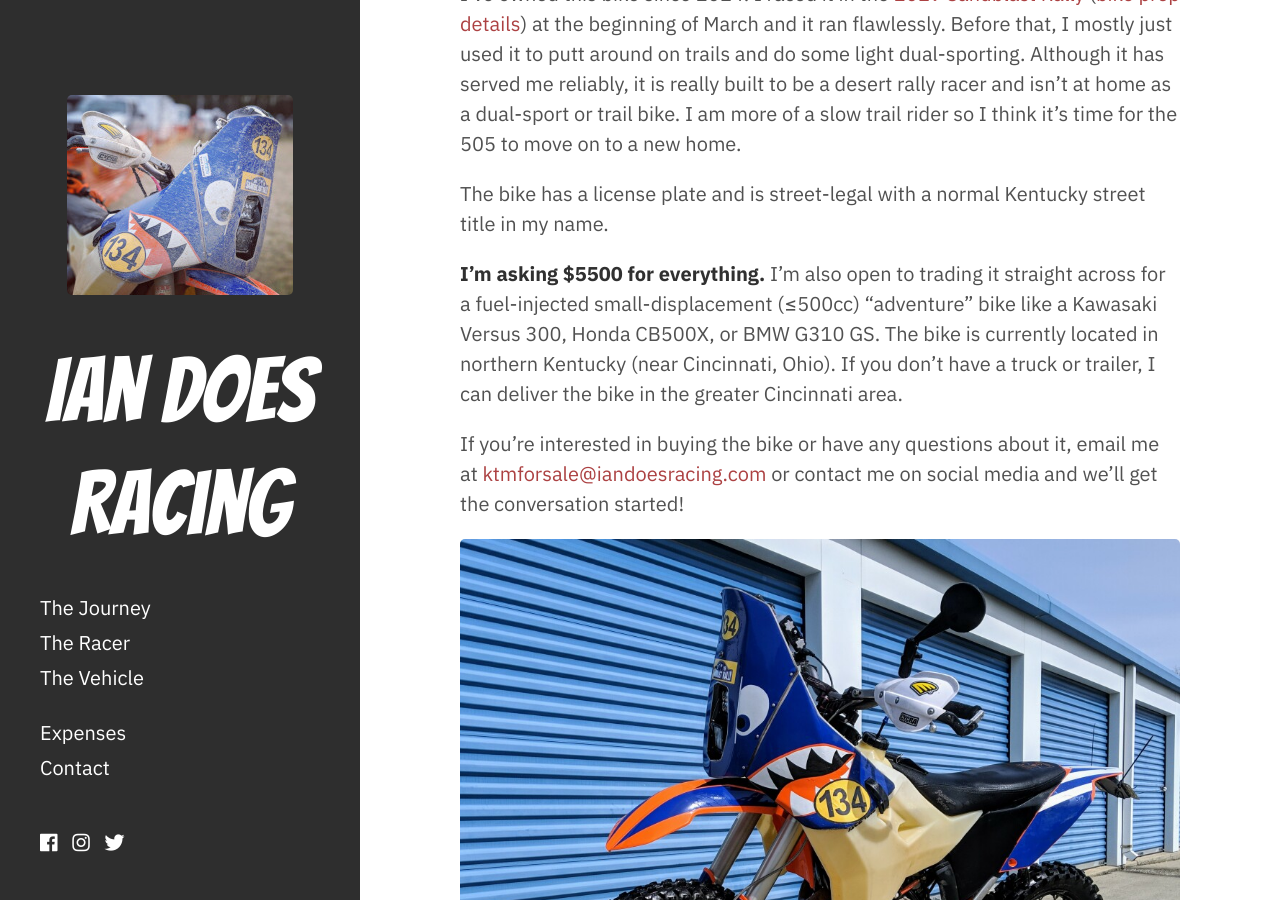
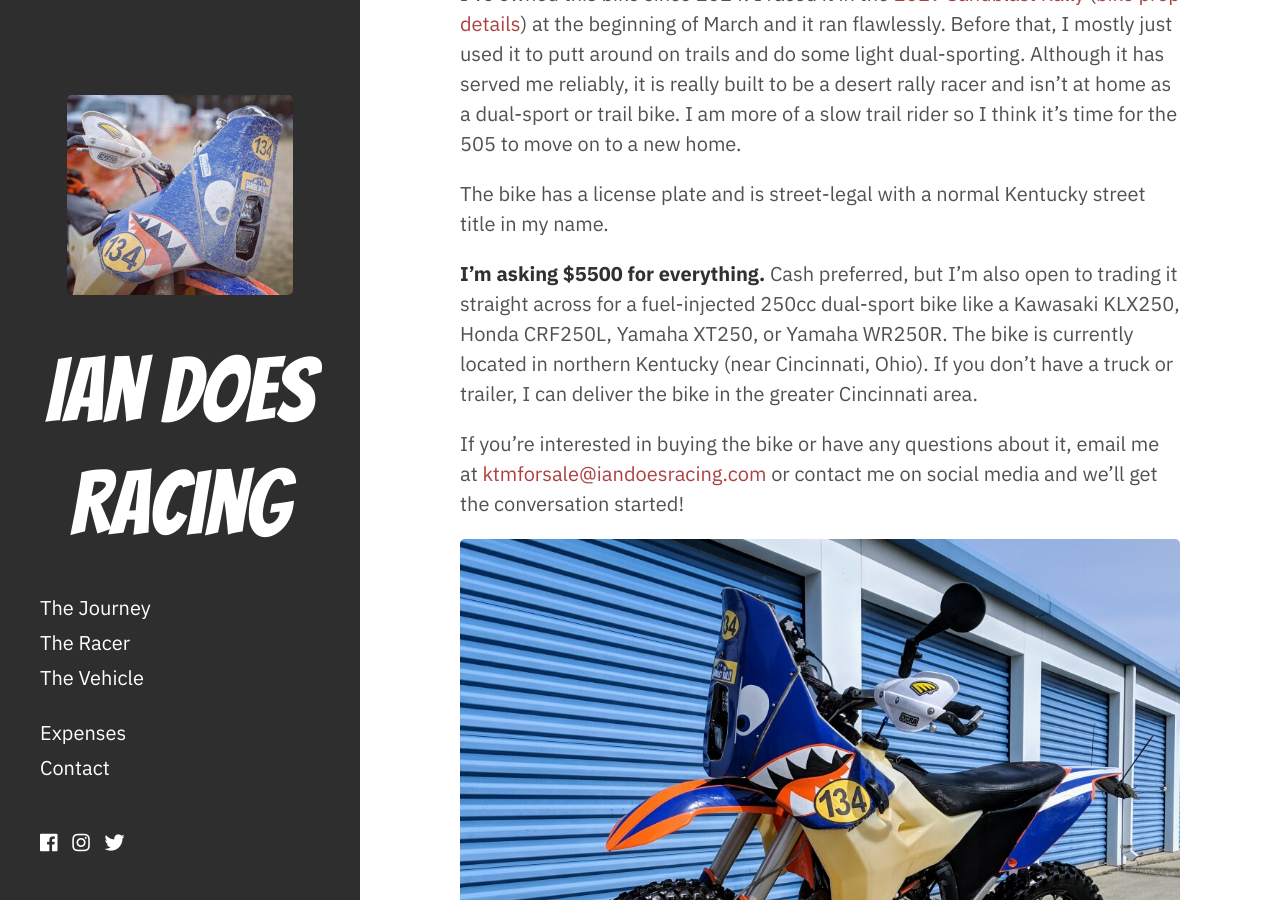
Before and after one commit to icooper/iandoesracing, a Jekyll site: the page built from _posts/2019-03-13-ktm-for-sale.md, in a window 1280 px wide and 900 px high, scrolled down 3013 px. Built offline with Jekyll 4.4.1, drawn with Linux system fonts in a browser that asks for light colours; nearby versions of some CDN libraries.

Commit message:
updated trade wants

```diff
--- a/_posts/2019-03-13-ktm-for-sale.md
+++ b/_posts/2019-03-13-ktm-for-sale.md
@@ -59,7 +59,7 @@
 
 The bike has a license plate and is street-legal with a normal Kentucky street title in my name.
 
-**I'm asking $5500 for everything.** I'm also open to trading it straight across for a fuel-injected small-displacement (&le;500cc) "adventure" bike like a Kawasaki Versus 300, Honda CB500X, or BMW G310 GS. The bike is currently located in northern Kentucky (near Cincinnati, Ohio). If you don't have a truck or trailer, I can deliver the bike in the greater Cincinnati area.
+**I'm asking $5500 for everything.** Cash preferred, but I'm also open to trading it straight across for a fuel-injected 250cc dual-sport bike like a Kawasaki KLX250, Honda CRF250L, Yamaha XT250, or Yamaha WR250R. The bike is currently located in northern Kentucky (near Cincinnati, Ohio). If you don't have a truck or trailer, I can deliver the bike in the greater Cincinnati area.
 
 If you're interested in buying the bike or have any questions about it, email me at [ktmforsale@iandoesracing.com](mailto:ktmforsale@iandoesracing.com) or contact me on social media and we'll get the conversation started!
 
```
